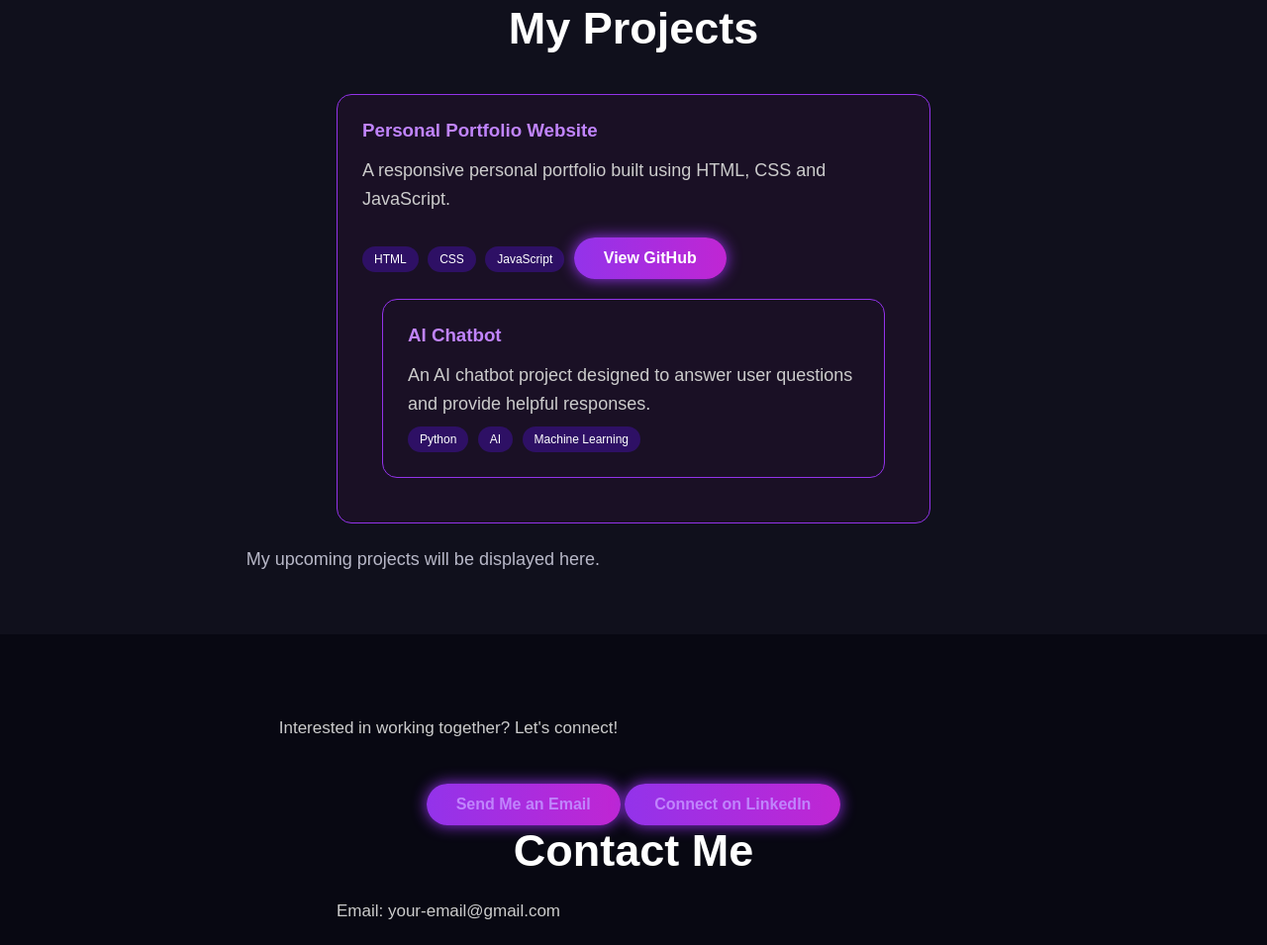
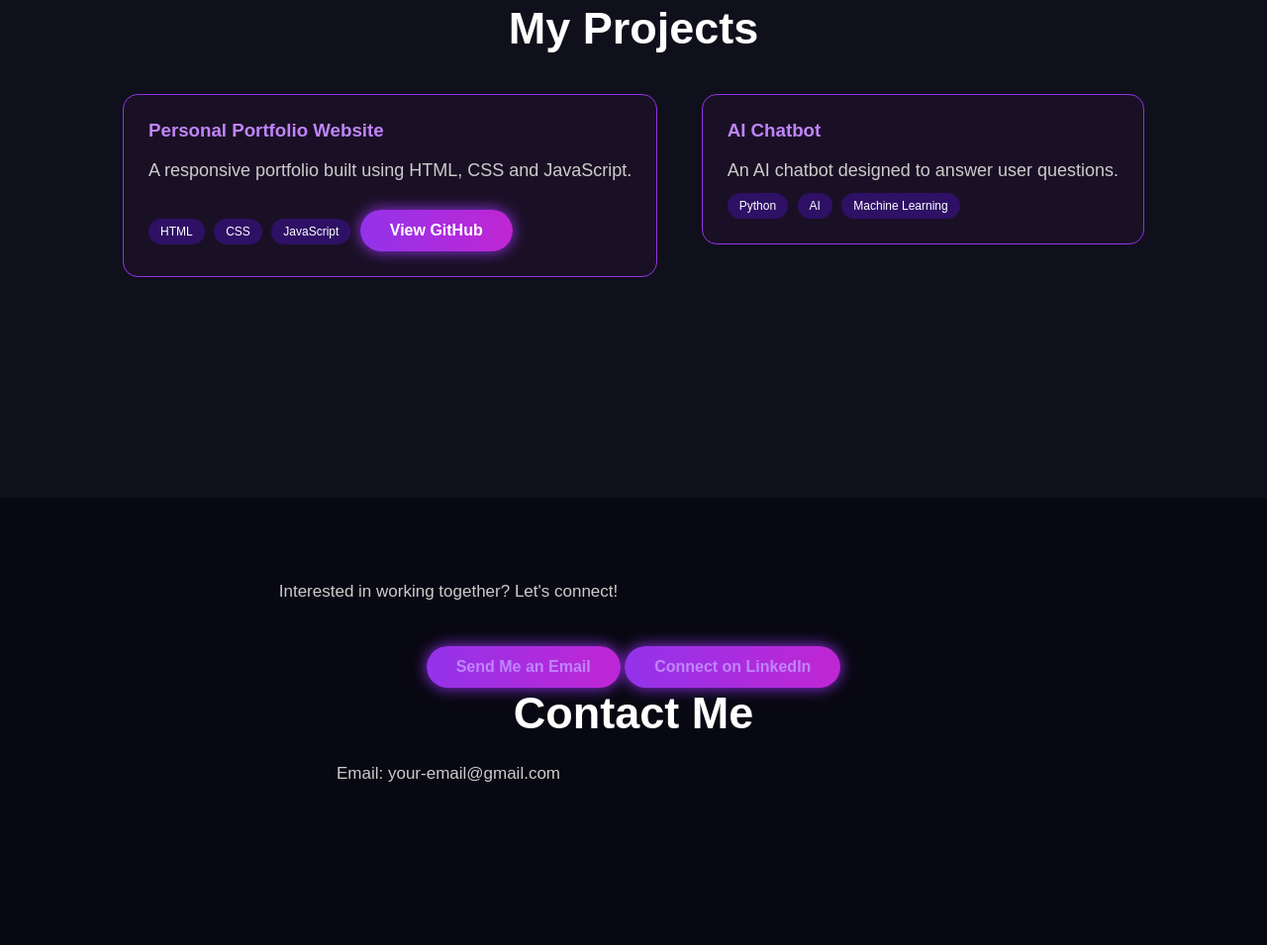
Before and after one commit to onaik3860-crypto/omkar-portfolio, a plain HTML site: page index.html in a window 1280 px wide. Shown: the part 2110-3065 px from the top of the page at 99% size. Drawn offline with Linux system fonts and the light colour scheme.

Commit message:
Update index.html

```diff
--- a/index.html
+++ b/index.html
@@ -84,36 +84,24 @@
     <!-- Projects Section -->
 <section id="projects">
     <h1>My Projects</h1>
+
     <div class="project-card">
         <h3>Personal Portfolio Website</h3>
-
-    <p>
-        A responsive personal portfolio built using
-        HTML, CSS and JavaScript.
-    </p>
-
+        <p>A responsive portfolio built using HTML, CSS and JavaScript.</p>
         <span>HTML</span>
         <span>CSS</span>
         <span>JavaScript</span>
         <a href="https://github.com/onaik3860-crypto"
-   target="_blank"
-   class="btn">
-   View GitHub
-</a>
+           target="_blank" class="btn">View GitHub</a>
+    </div>
+
     <div class="project-card">
         <h3>AI Chatbot</h3>
-
-    <p>
-        An AI chatbot project designed to answer
-        user questions and provide helpful responses.
-    </p>
-
+        <p>An AI chatbot designed to answer user questions.</p>
         <span>Python</span>
         <span>AI</span>
         <span>Machine Learning</span>
     </div>
-</div>
-        <p>My upcoming projects will be displayed here.</p>
 </section>
 
     <!-- Contact Section -->
```
Lines whose indentation alone changed are shown as unchanged.
